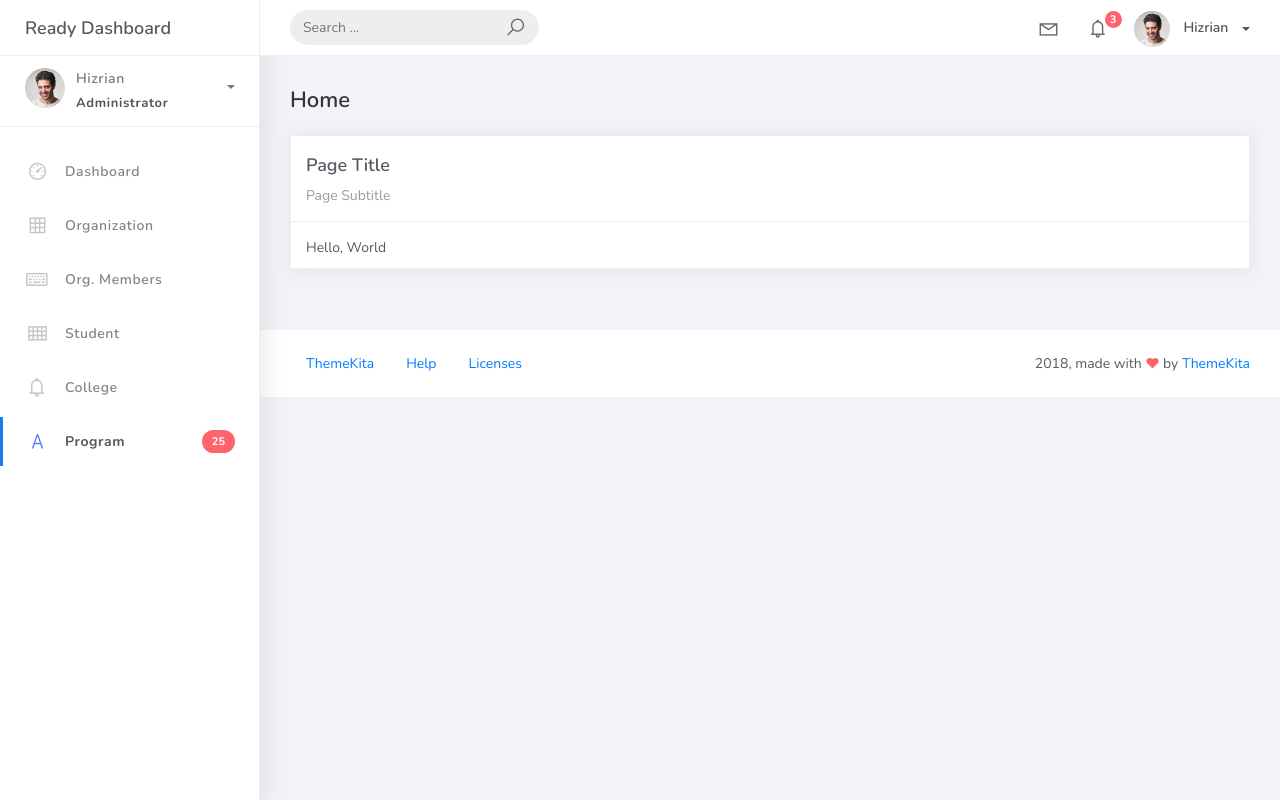
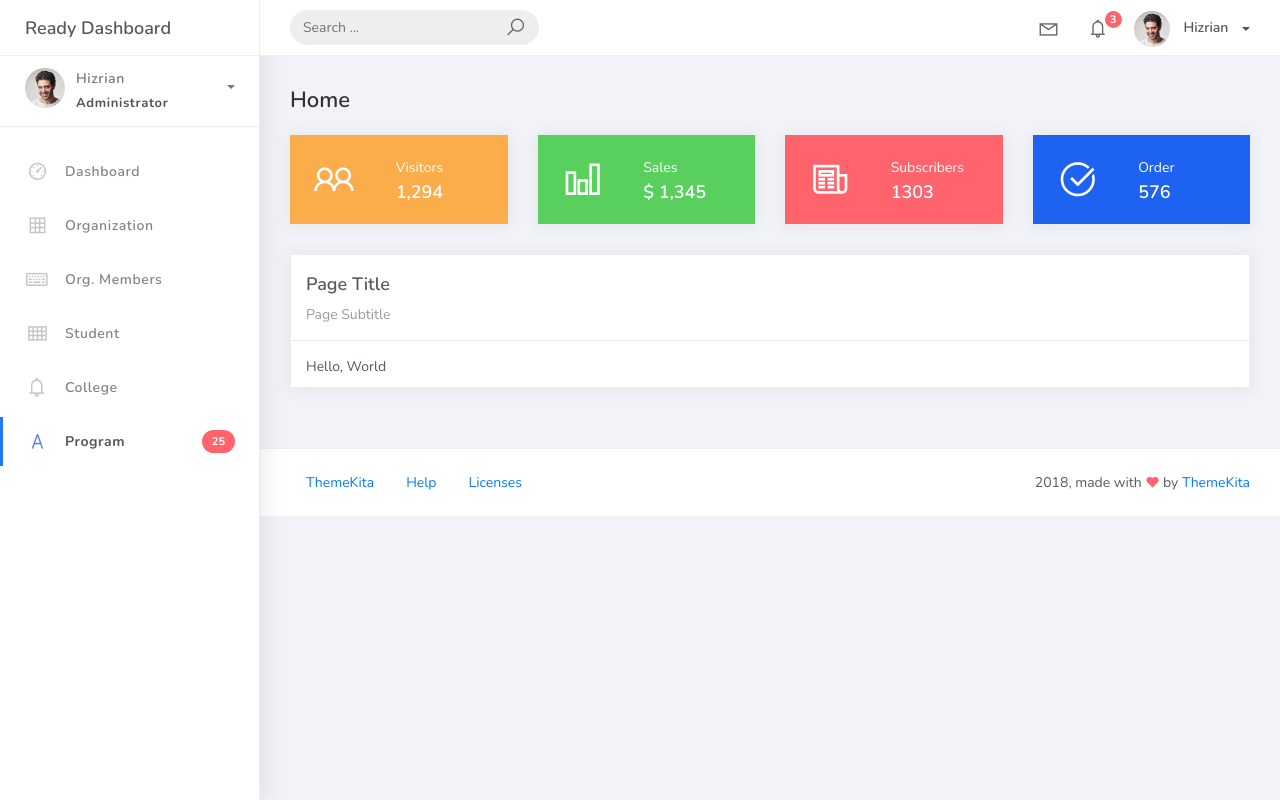
Before and after one commit to irinnn00/PSUSphere, a Django app: page / in a window 1280 px wide. Run offline with Django 5.2, Linux system fonts and the light colour scheme; some libraries are stand-ins or nearby versions.

Commit message:
modify home.html

```diff
--- a/projectsite/templates/home.html
+++ b/projectsite/templates/home.html
@@ -2,6 +2,84 @@
 <div class="content">
     <div class="container-fluid">
         <h4 class="page-title">Home</h4>
+            <div class="row">
+                <div class="col-md-3">
+                    <div class="card card-stats card-warning">
+                        <div class="card-body">
+                            <div class="row">
+                                <div class="col-5">
+                                    <div class="icon-big text-center">
+                                        <i class="la la-users"></i>
+                                    </div>
+                                </div>
+                                <div class="col-7 d-flex align-items-center">
+                                    <div class="numbers">
+                                        <p class="card-category">Visitors</p>
+                                        <h4 class="card-title">1,294</h4>
+                                    </div>
+                                </div>
+                            </div>
+                        </div>
+                    </div>
+                </div>
+                <div class="col-md-3">
+                    <div class="card card-stats card-success">
+                        <div class="card-body">
+                            <div class="row">
+                                <div class="col-5">
+                                    <div class="icon-big text-center">
+                                        <i class="la la-bar-chart"></i>
+                                    </div>
+                                </div>
+                                <div class="col-7 d-flex align-items-center">
+                                    <div class="numbers">
+                                        <p class="card-category">Sales</p>
+                                        <h4 class="card-title">$ 1,345</h4>
+                                    </div>
+                                </div>
+                            </div>
+                        </div>
+                    </div>
+                </div>
+                <div class="col-md-3">
+                    <div class="card card-stats card-danger">
+                        <div class="card-body">
+                            <div class="row">
+                                <div class="col-5">
+                                    <div class="icon-big text-center">
+                                        <i class="la la-newspaper-o"></i>
+                                    </div>
+                                </div>
+                                <div class="col-7 d-flex align-items-center">
+                                    <div class="numbers">
+                                        <p class="card-category">Subscribers</p>
+                                        <h4 class="card-title">1303</h4>
+                                    </div>
+                                </div>
+                            </div>
+                        </div>
+                    </div>
+                </div>
+                <div class="col-md-3">
+                    <div class="card card-stats card-primary">
+                        <div class="card-body">
+                            <div class="row">
+                                <div class="col-5">
+                                    <div class="icon-big text-center">
+                                        <i class="la la-check-circle"></i>
+                                    </div>
+                                </div>
+                                <div class="col-7 d-flex align-items-center">
+                                    <div class="numbers">
+                                        <p class="card-category">Order</p>
+                                        <h4 class="card-title">576</h4>
+                                    </div>
+                                </div>
+                            </div>
+                        </div>
+                    </div>
+                </div>
+            </div>
         <div class="row">
             <div class="col-md-12">
                 <div class="card">
```
